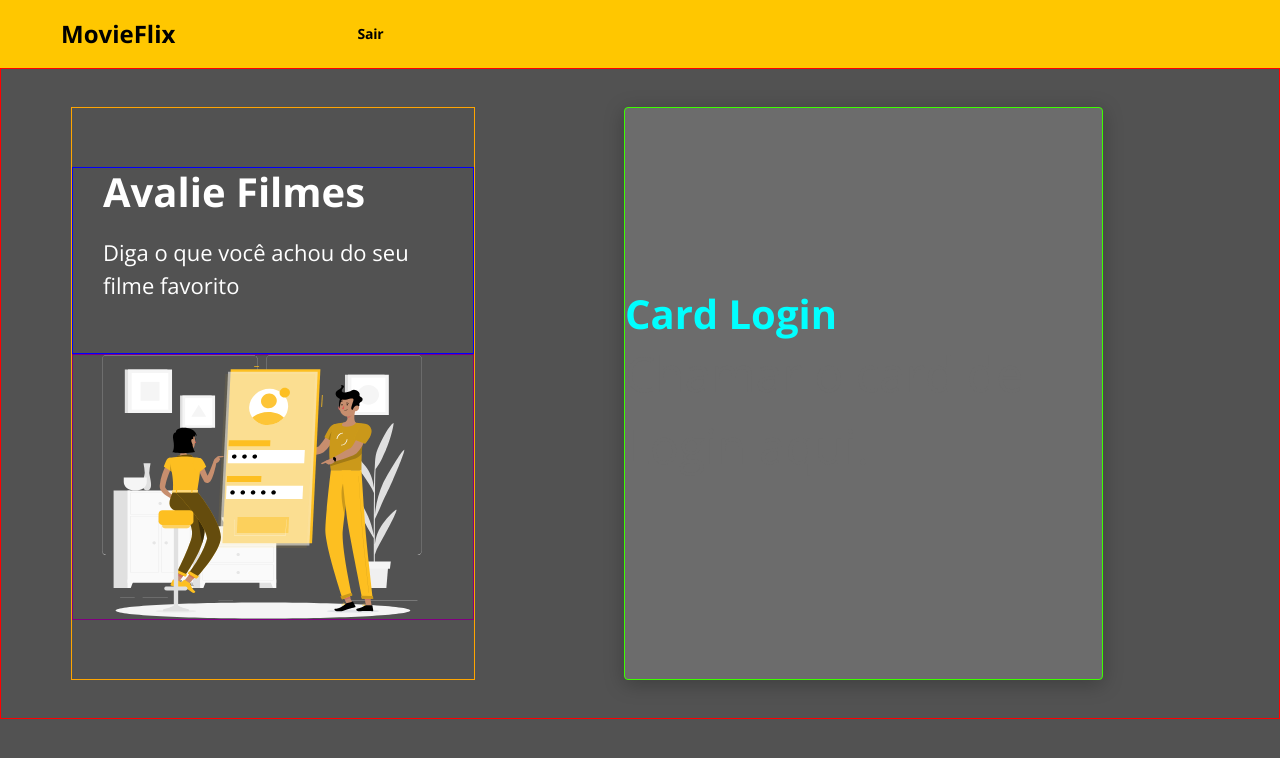
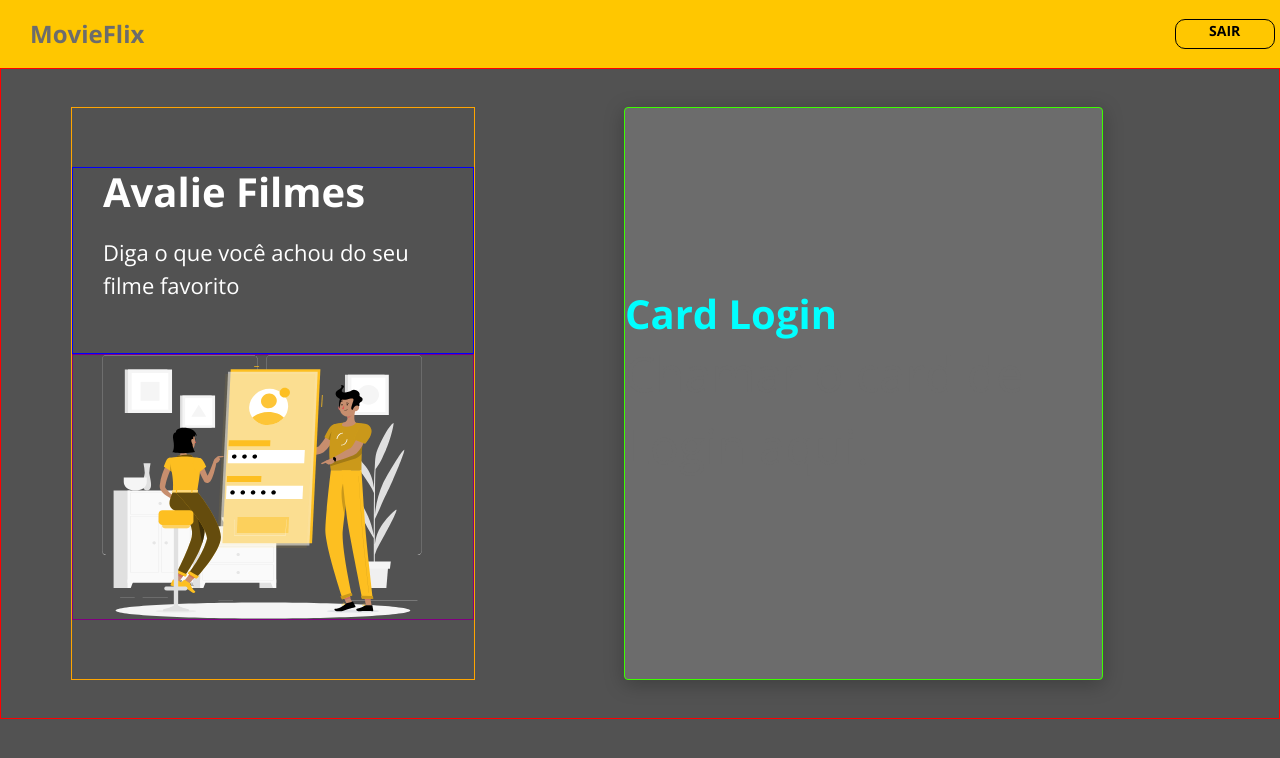
Before and after one commit to tiagogomes187/movieflix, a React (Create React App) app in the folder frontweb/: page / in a window 1280 px wide. Shown: the top 758 px of the page. Built offline with nearby package versions, Linux system fonts and the light colour scheme.

Commit message:
Catalog - MoviesDetails links

```diff
--- a/frontweb/src/components/Navbar/index.tsx
+++ b/frontweb/src/components/Navbar/index.tsx
@@ -6,10 +6,15 @@ const Navbar = () => {
     <>
       <nav className="navbar navbar-expand-md bg-primary main-nav">
         <div className="container-fluid">
-          <NavLink to="/" activeClassName='active' exact className="nav-logo-text">
+          <NavLink
+            to="/"
+            activeClassName="active"
+            exact
+            className="nav-logo-text"
+          >
             <h4>MovieFlix</h4>
           </NavLink>
-          <div className="collapse navbar-collapse">
+          <div className="menu-sair">
             <ul className="navbar-nav offset-md-2 main-menu">
               <li>
                 <a href="link">Sair</a>
--- a/frontweb/src/components/Navbar/styles.css
+++ b/frontweb/src/components/Navbar/styles.css
@@ -1,23 +1,31 @@
-.main-nav{
-    min-height: 68px;
-    padding-left: 49px;
+.main-nav {
+  min-height: 68px;
+  padding-left: 18px;
 }
 
-.nav-logo-text,
+.nav-logo-text h4{
+  font-size: 24px;
+}
+
 .nav-logo-text:hover {
   color: #000000;
 }
 
+.menu-sair{
+  margin-right: 10px;
+}
+
 .main-menu {
   display: flex;
-  width: 83.48px;
-  justify-content: space-between;
+  justify-content: center;
   font-size: 14px;
-  font-style: normal;
   font-weight: bold;
-  line-height: 19px;
-  letter-spacing: -0.015em;
   text-align: center;
+  text-transform: uppercase;
+  width: 100px;
+  height: 30px;
+  border: 1px solid #000000;
+  border-radius: 10px;
 }
 
 .main-menu a {
@@ -27,3 +35,15 @@
 .main-menu a:hover {
   color: #ffffff;
 }
+
+@media (min-width: 576){
+  .menu-sair{
+    margin-right: 23px;
+  }
+}
+
+@media (min-width: 768){
+  .menu-sair{
+    margin-right: 40px;
+  }
+}
--- a/frontweb/src/pages/Catalog/index.tsx
+++ b/frontweb/src/pages/Catalog/index.tsx
@@ -1,4 +1,5 @@
 import MovieCard from 'components/MovieCard';
+import { Link } from 'react-router-dom';
 import { Movie } from 'types/movie';
 
 const Catalog = () => {
@@ -11,26 +12,36 @@ const Catalog = () => {
       'https://image.tmdb.org/t/p/w533_and_h300_bestv2/wu1uilmhM4TdluKi2ytfz8gidHf.jpg',
     synopsis:
       'Onde está Gary? Segundo Bob Esponja, Gary foi "caracolstrado" pelo temível Rei Poseidon e levado para a cidade perdida de Atlantic City. Junto a Patrick Estrela, ele sai em uma missão de resgate ao querido amigo, e nesta jornada os dois vão conhecer novos personagens e viver inimagináveis aventuras.',
-      genre: []
+    genre: [],
   };
 
   return (
     <div className="container my-4">
       <div className="row">
         <div className="col-sm-6 col-lg-4 col-xl-3">
-          <MovieCard movie={movie} />
+          <Link to="movies/1">
+            <MovieCard movie={movie} />
+          </Link>
         </div>
         <div className="col-sm-6 col-lg-4 col-xl-3">
-          <MovieCard movie={movie} />
+          <Link to="movies/1">
+            <MovieCard movie={movie} />
+          </Link>
         </div>
         <div className="col-sm-6 col-lg-4 col-xl-3">
-          <MovieCard movie={movie} />
+          <Link to="movies/1">
+            <MovieCard movie={movie} />
+          </Link>
         </div>
         <div className="col-sm-6 col-lg-4 col-xl-3">
-          <MovieCard movie={movie} />
+          <Link to="movies/1">
+            <MovieCard movie={movie} />
+          </Link>
         </div>
         <div className="col-sm-6 col-lg-4 col-xl-3">
-          <MovieCard movie={movie} />
+          <Link to="movies/1">
+            <MovieCard movie={movie} />
+          </Link>
         </div>
       </div>
     </div>
```
